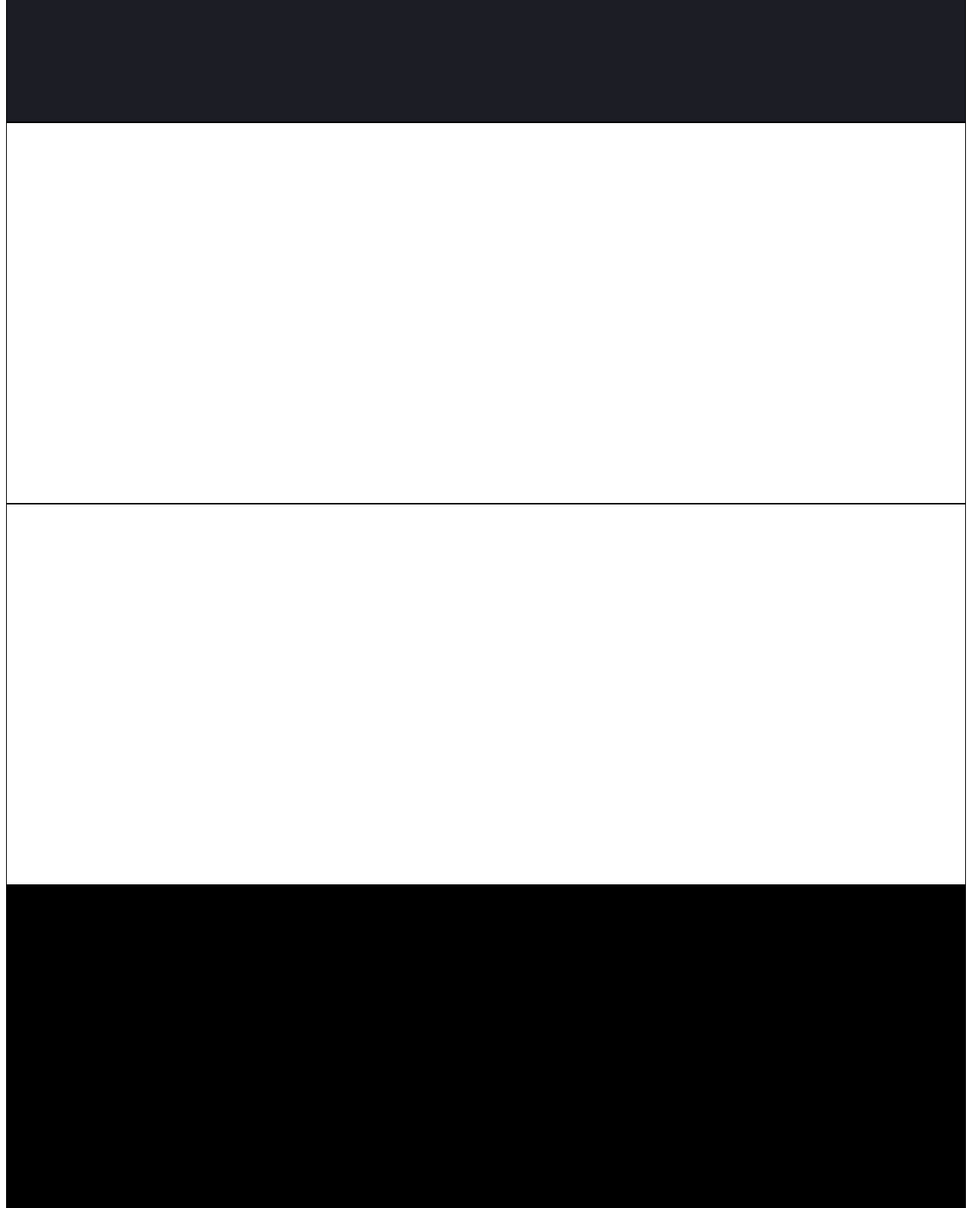
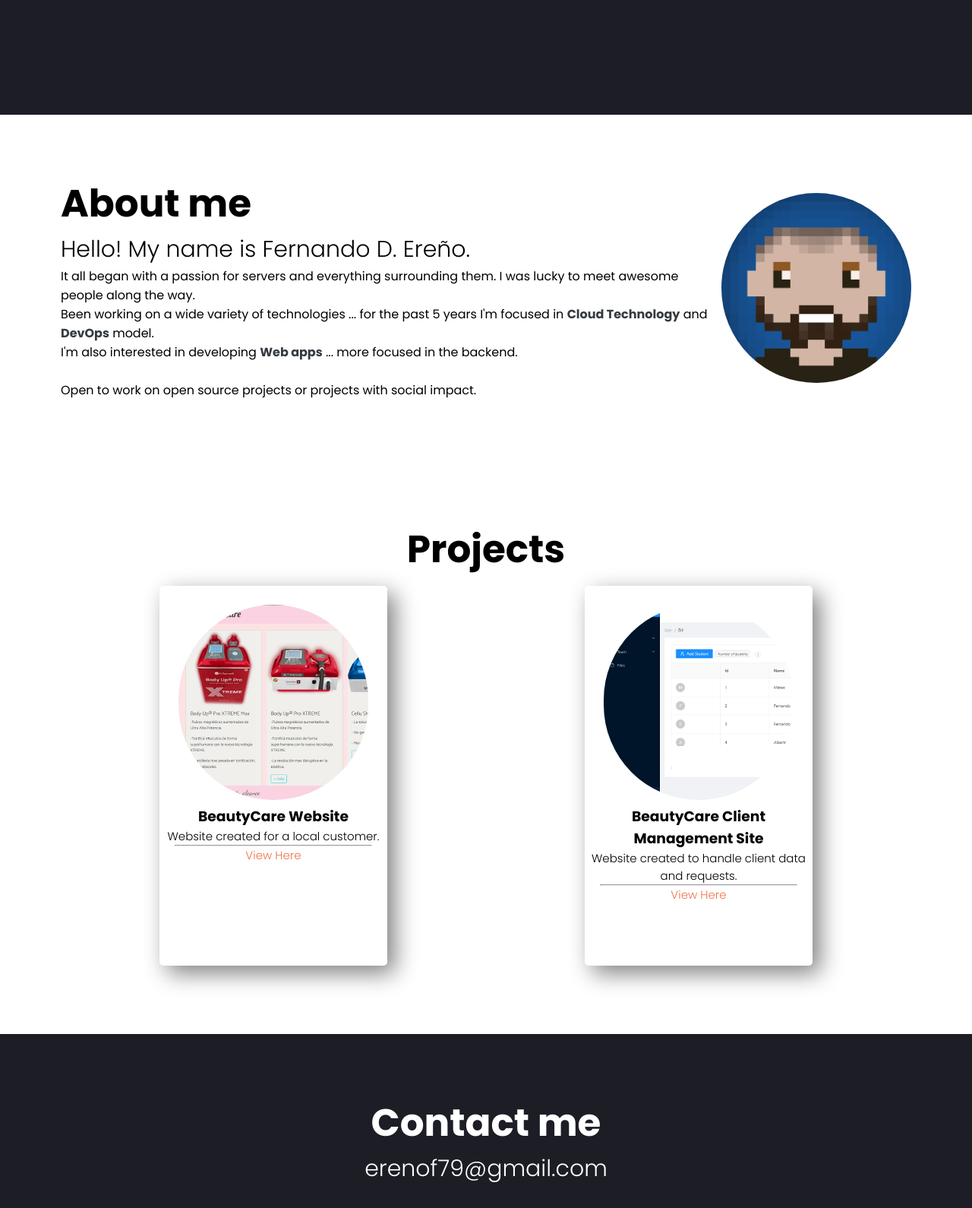
Before and after one commit to erenof/my_website_portfolio, a plain HTML site: page index.html in a window 1280 px wide. Shown: the part 649-2239 px from the top of the page at 76% size. Drawn offline with Linux system fonts and the light colour scheme.

Commit message:
final commit, everything is working as expected

```diff
--- a/index.html
+++ b/index.html
@@ -4,46 +4,91 @@
     <link rel="stylesheet" href="styles/styles.css" />
     <link rel="preconnect" href="https://fonts.googleapis.com"><link rel="preconnect" href="https://fonts.gstatic.com" crossorigin><link href="https://fonts.googleapis.com/css2?family=Roboto:wght@500;700;900&display=swap" rel="stylesheet">
     <link rel="preconnect" href="https://fonts.googleapis.com"><link rel="preconnect" href="https://fonts.gstatic.com" crossorigin><link href="https://fonts.googleapis.com/css2?family=Poppins:wght@300;400;600;700;800&display=swap" rel="stylesheet">
+    <script src="https://kit.fontawesome.com/ae2dfffdea.js" crossorigin="anonymous"></script>
     <meta charset="UTF-8">
     <meta http-equiv="X-UA-Compatible" content="IE=edge">
     <meta name="viewport" content="width=device-width, initial-scale=1.0">
     <title>SOUT by Fernan</title>
+    <link rel="icon" type="image/x-icon" href="./images/SOUT_Logo2.png">
 </head>
 <body>
     <!-- Header section -->
     <section class="hero">
         <nav>
             <img class="logo" src="images/SOUT_Logo2.png" alt="SOUT logo"/>
-            <ul>
-                <li>About me</li>
-                <li>Projects</li>
-                <li>Contact me</li>
+            <ul id="nav-list">
+                <li><a href="#about-me">About me</a></li>
+                <li><a href="#projects">Projects</a></li>
+                <li><a href="#contact-me">Contact me</a></li>
             </ul>
+            <button class="hamburger" id="hamburger">
+                <i class="fas fa-bars"></i>
+            </button>
         </nav>
         <div class="hero-area">
             <div class="hero-text">
                 <h1>Fernan</h1>
-                <p>DevOps - Fullstack Developer</p>
-                <div class="button">About me</div>
+                <p>DevOps</p>
+                <div class="button"><a href="#about-me" >About me</a></div>
             </div>
             <div class="socials">
-                <div class="social">
-                    <svg xmlns="http://www.w3.org/2000/svg" fill="#ffffff" width="50" height="50" viewBox="0 0 24 24"><path d="M19 0h-14c-2.761 0-5 2.239-5 5v14c0 2.761 2.239 5 5 5h14c2.762 0 5-2.239 5-5v-14c0-2.761-2.238-5-5-5zm-11 19h-3v-11h3v11zm-1.5-12.268c-.966 0-1.75-.79-1.75-1.764s.784-1.764 1.75-1.764 1.75.79 1.75 1.764-.783 1.764-1.75 1.764zm13.5 12.268h-3v-5.604c0-3.368-4-3.113-4 0v5.604h-3v-11h3v1.765c1.396-2.586 7-2.777 7 2.476v6.759z"/></svg>
+
+                <div>
+                    <a href="https://www.linkedin.com/in/erenof/" target="_blank" rel="noopener noreferrer" class="social">
+                        <svg xmlns="http://www.w3.org/2000/svg" fill="#ffffff" width="50" height="50" viewBox="0 0 24 24"><path d="M19 0h-14c-2.761 0-5 2.239-5 5v14c0 2.761 2.239 5 5 5h14c2.762 0 5-2.239 5-5v-14c0-2.761-2.238-5-5-5zm-11 19h-3v-11h3v11zm-1.5-12.268c-.966 0-1.75-.79-1.75-1.764s.784-1.764 1.75-1.764 1.75.79 1.75 1.764-.783 1.764-1.75 1.764zm13.5 12.268h-3v-5.604c0-3.368-4-3.113-4 0v5.604h-3v-11h3v1.765c1.396-2.586 7-2.777 7 2.476v6.759z"/></svg>
+                    </a>
                 </div>
-                <div class="social">
-                    <svg xmlns="http://www.w3.org/2000/svg" fill="#ffffff" width="50" height="50" viewBox="0 0 24 24"><path d="M19 0h-14c-2.761 0-5 2.239-5 5v14c0 2.761 2.239 5 5 5h14c2.762 0 5-2.239 5-5v-14c0-2.761-2.238-5-5-5zm-4.466 19.59c-.405.078-.534-.171-.534-.384v-2.195c0-.747-.262-1.233-.55-1.481 1.782-.198 3.654-.875 3.654-3.947 0-.874-.312-1.588-.823-2.147.082-.202.356-1.016-.079-2.117 0 0-.671-.215-2.198.82-.64-.18-1.324-.267-2.004-.271-.68.003-1.364.091-2.003.269-1.528-1.035-2.2-.82-2.2-.82-.434 1.102-.16 1.915-.077 2.118-.512.56-.824 1.273-.824 2.147 0 3.064 1.867 3.751 3.645 3.954-.229.2-.436.552-.508 1.07-.457.204-1.614.557-2.328-.666 0 0-.423-.768-1.227-.825 0 0-.78-.01-.055.487 0 0 .525.246.889 1.17 0 0 .463 1.428 2.688.944v1.489c0 .211-.129.459-.528.385-3.18-1.057-5.472-4.056-5.472-7.59 0-4.419 3.582-8 8-8s8 3.581 8 8c0 3.533-2.289 6.531-5.466 7.59z"/></svg>
+                <div>
+                    <a href="https://github.com/erenof" target="_blank" rel="noopener noreferrer" class="social">
+                        <svg xmlns="http://www.w3.org/2000/svg" fill="#ffffff" width="50" height="50" viewBox="0 0 24 24"><path d="M19 0h-14c-2.761 0-5 2.239-5 5v14c0 2.761 2.239 5 5 5h14c2.762 0 5-2.239 5-5v-14c0-2.761-2.238-5-5-5zm-4.466 19.59c-.405.078-.534-.171-.534-.384v-2.195c0-.747-.262-1.233-.55-1.481 1.782-.198 3.654-.875 3.654-3.947 0-.874-.312-1.588-.823-2.147.082-.202.356-1.016-.079-2.117 0 0-.671-.215-2.198.82-.64-.18-1.324-.267-2.004-.271-.68.003-1.364.091-2.003.269-1.528-1.035-2.2-.82-2.2-.82-.434 1.102-.16 1.915-.077 2.118-.512.56-.824 1.273-.824 2.147 0 3.064 1.867 3.751 3.645 3.954-.229.2-.436.552-.508 1.07-.457.204-1.614.557-2.328-.666 0 0-.423-.768-1.227-.825 0 0-.78-.01-.055.487 0 0 .525.246.889 1.17 0 0 .463 1.428 2.688.944v1.489c0 .211-.129.459-.528.385-3.18-1.057-5.472-4.056-5.472-7.59 0-4.419 3.582-8 8-8s8 3.581 8 8c0 3.533-2.289 6.531-5.466 7.59z"/></svg>
+                    </a>
                 </div>
             </div>
         </div>
+    </section>
+    <!-- About me section -->
+    <section class="sub-section" id="about-me">
+        <div class="information">
+            <h2>About me</h2>
+            <p>Hello! My name is Fernando D. Ereño.</p>
 
+                It all began with a passion for servers and everything surrounding them. I was lucky to meet awesome people along the way.<br>
+                Been working on a wide variety of technologies ... for the past 5 years I'm focused in <span class="text-highlight">Cloud Technology</span> and <span class="text-highlight">DevOps</span> model.<br>
 
+                I'm also interested in developing <span class="text-highlight">Web apps</span> ... more focused in the backend.<br><br>
+
+                Open to work on open source projects or projects with social impact.</p>
+        </div>
+        <div class="headshot-container">
+            <img class="headshot" src="images/headshot.png" alt="Fernando Ereño headshot"/>
+        </div>
+    </section>
+    <!-- Projects section -->
+    <section class="sub-section-alternative" id="projects">
+        <h2>Projects</h2>
+        <div class="project-container">
+            <div class="project-card">
+                <img class="project-image" src="images/BeautyCare_Website.png" alt="BeautyCare Website Project"/>
+                <h3>BeautyCare Website</h3>
+                <p class="subtext">Website created for a local customer.</p>
+                <hr/>
+                <p class="subtext"><a class="project-link" href="https://erenof.github.io/beautycare_erenofernando/index.html" target="_blank" rel="noopener noreferrer">View Here</a></p>
+            </div>
+            <div class="project-card">
+                <img class="project-image" src="images/BeautyCare_Webapp.png" alt="BeautyCare Website Project"/>
+                <h3>BeautyCare Client Management Site</h3>
+                <p class="subtext">Website created to handle client data and requests.</p>
+                <hr/>
+                <p class="subtext"><a class="project-link" href="http://springbootreactfullstack-env.eba-qzayhetq.sa-east-1.elasticbeanstalk.com/" target="_blank" rel="noopener noreferrer">View Here</a></p>
+            </div>
+        </div>
     </section>
 
-    <section></section>
-    <section></section>
-
     <!-- Footer -->
-    <footer></footer>
+    <footer id="contact-me">
+        <h2>Contact me</h2>
+        <p>erenof79@gmail.com</p>
+    </footer>
 
 
     <script src="js/app.js"></script>
--- a/js/app.js
+++ b/js/app.js
@@ -0,0 +1,8 @@
+const hamburgerButton = document.getElementById('hamburger');
+const navList = document.getElementById('nav-list');
+
+function toggleButton() {
+    navList.classList.toggle('show')
+}
+
+hamburgerButton.addEventListener('click', toggleButton);
--- a/styles/styles.css
+++ b/styles/styles.css
@@ -1,11 +1,14 @@
+* {
+    margin: 0;
+    padding: 0;
+    box-sizing: border-box; }
+
 body{
     font-family: 'Poppins', sans-serif;
 }
 
 section {
-    height: 500px;
     background-color: rgb(255, 255, 255);
-    border: solid black 1px;
 }
 
 .hero {
@@ -16,8 +19,10 @@ section {
 }
 
 footer {
-    height: 500px;
-    background-color: black;
+    background-color: #1c1d25;
+    color: white;
+    text-align: center;
+    padding: 80px;
 }
 
 nav {
@@ -33,6 +38,10 @@ ul {
     font-size: 30px;
 }
 
+ul.show {
+    display: block;
+}
+
 li {
     text-decoration: none;
 }
@@ -42,10 +51,24 @@ h1 {
     margin: 0;
 }
 
+h2 {
+    font-size: 50px;
+}
+
 p {
     margin: 0;
     font-size: 30px;
     font-weight: 300;
+}
+
+.text-highlight {
+    color: #343a40;
+    font-weight: bold;
+}
+
+.subtext {
+    font-size: 15px;
+    font-weight: 300px;
 }
 
 .hero-area{
@@ -86,10 +109,111 @@ p {
 }
 
 .logo{
-    height: 80px;
+    height: 150px;
     margin: 30px;
 }
 
 .social {
     margin: 20px;
 }
+
+.sub-section {
+    display: flex;
+    justify-content: space-around;
+    padding: 80px;
+}
+
+.sub-section-alternative {
+    display: flex;
+    flex-direction: column;
+    text-align: center;
+    padding: 80px;
+}
+
+.headshot {
+    width: 250px;
+    border-radius: 150px;
+}
+
+.headshot-container {
+    display: flex;
+    align-items: center;
+}
+
+.project-card {
+    width: 300px;
+    height: 500px;
+    box-shadow: 10px 10px 30px grey;
+    margin: 10px;
+    border-radius: 5px;
+}
+
+.project-container {
+    display: flex;
+    justify-content: space-around;
+}
+
+@media only screen and (max-width: 1000px){
+    .project-container {
+        display: flex;
+        flex-wrap: wrap;
+    }
+}
+
+.project-image {
+    margin-top: 25px;
+    width: 250px;
+    border-radius: 125px;
+}
+
+hr {
+    margin-left: 20px;
+    margin-right: 20px;
+}
+
+.project-link {
+    text-decoration: none;
+    color: #ef744b;
+}
+
+a {
+    text-decoration: none;
+    color: white;
+}
+
+.hamburger {
+    display: none;
+}
+
+.hamburger:focus {
+    outline: 0;
+}
+
+@media only screen and (max-width: 1000px) {
+    .hamburger {
+        display: block;
+        border: 0;
+        background-color: transparent;
+        color: white;
+        font-size: 30px;
+        margin: 20px;
+        align-self: flex-end;
+    }
+
+    ul {
+        display: none;
+        background-color: #2b2c38;
+        margin: 0px;
+    }
+
+    nav {
+        display: flex;
+        flex-direction: column-reverse;
+        background-color: #2b2c38;
+
+    }
+
+    .logo {
+        display: none;
+    }
+}
```
Also changed, not shown: images/BeautyCare_Webapp.png (added), images/BeautyCare_Website.png (added), images/headshot.png (added).
